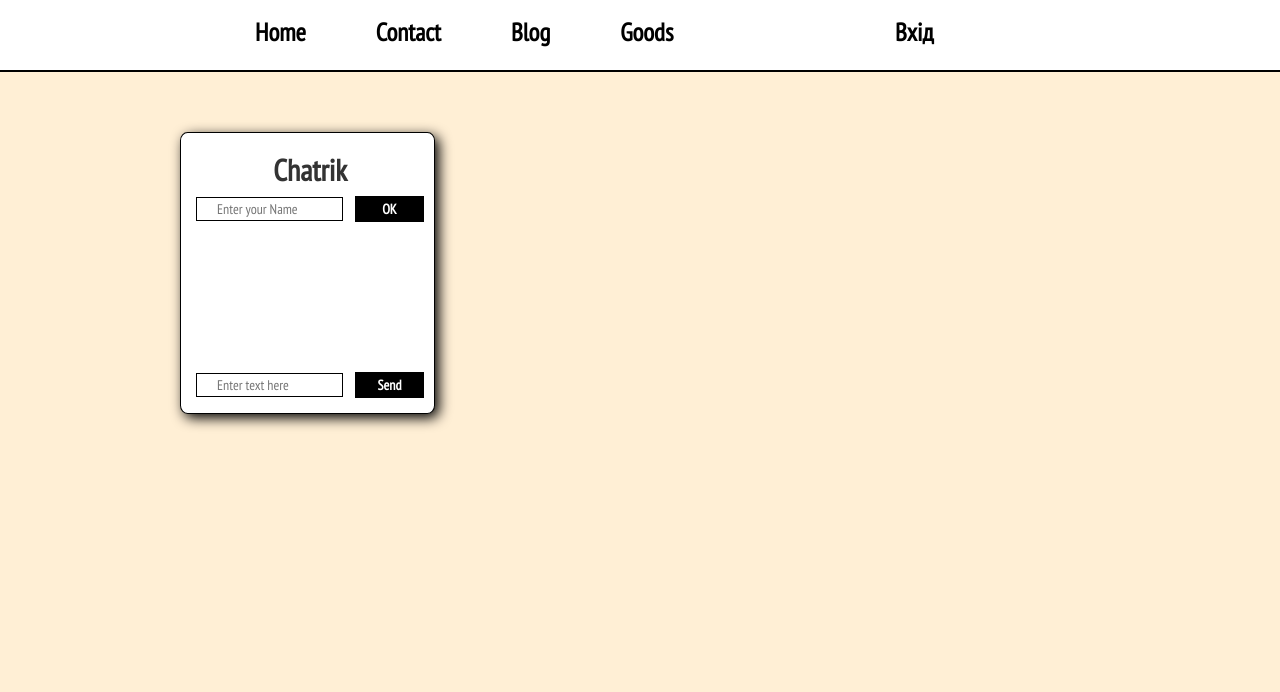
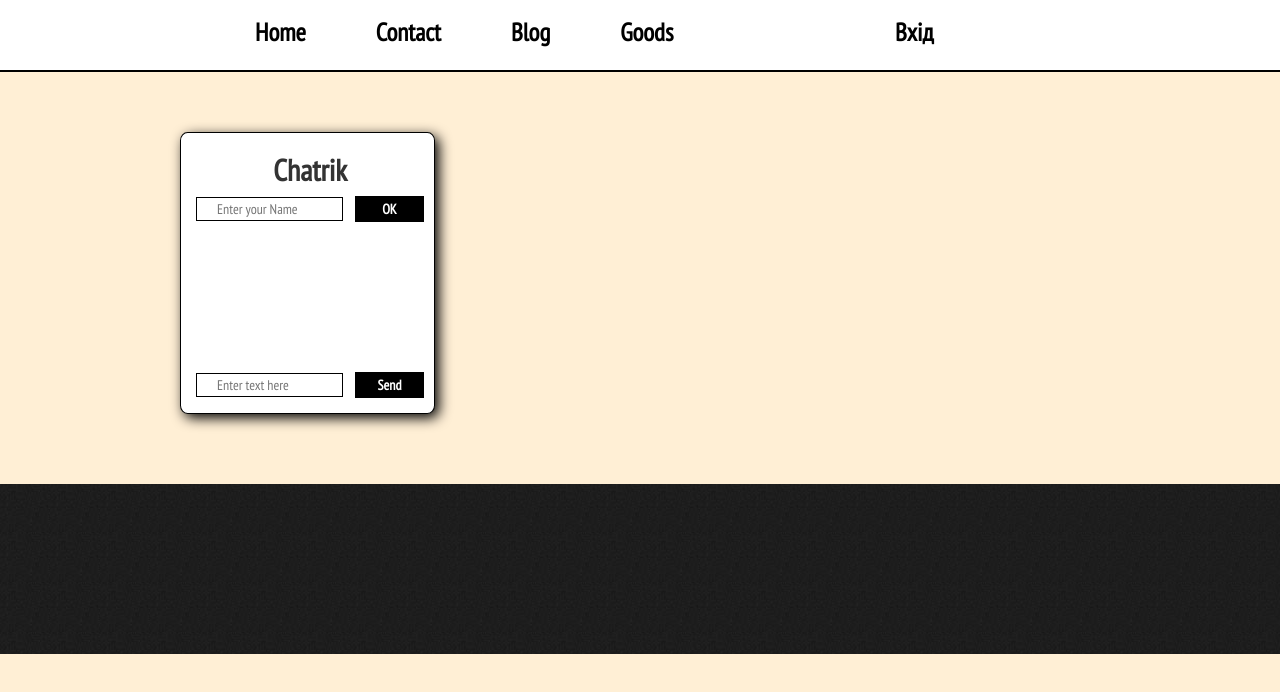
Before and after one commit to Roman-Liubinets/logos-project, a website: page public/index.html in a window 1280 px wide. Shown: the top 692 px of the page. Drawn offline with Linux system fonts and the light colour scheme; no server answers.

Commit message:
done styking part with footer

```diff
--- a/public/style/style.css
+++ b/public/style/style.css
@@ -1,6 +1,6 @@
 html, body {
     min-width: 1122px;
-    min-height: 1750px;
+    min-height: 550px;
     margin: 0;
     padding: 0;
 }
@@ -646,3 +646,14 @@ background-color: #a06600;
     font-family: 'PT Sans Narrow', sans-serif;
     font-weight: 700;
 }
+
+.main-footer {
+    height: 170px;
+    padding-top: 20px;
+    padding-bottom: 40px;
+    align-items: center;
+    margin-top: 70px;
+    background: url("../img/footer-background.jpg") repeat;
+    background-position: 0px 0px;
+    background-size: auto;
+}
--- a/public/template/footer.html
+++ b/public/template/footer.html
@@ -0,0 +1,21 @@
+<footer class="main-footer">
+    <div class="container clearfix">
+        <!-- <section class="footer-contacts">
+            Барбершо «Бродинский»<br>
+            Адрес: г. Санкт-Петербург, Б. Конюшенная, д. 19/8<br>
+            <a href="#">Как нас найти?</a><br>
+            Телефон: +7 (812) 666-02-66
+        </section>
+        <section class="footer-social">
+        <p>Давайте дружить!</p>
+        <a class="social-btn social-btn-vk" href="#">Вконтакте
+        </a>
+        <a class="social-btn social-btn-fb" href="#">Фейсбук</a>
+        <a class="social-btn social-btn-inst" href="#">Инстаграм</a>
+            </section>
+    <section class="footer-copyright">
+        <p>Разработано:</p>
+        <a class="btn" href="https://htmlacademy.ru">HTML Academy</a>
+        </section> -->
+    </div>
+</footer>
```
Also changed, not shown: public/img/footer-background.jpg (added).
